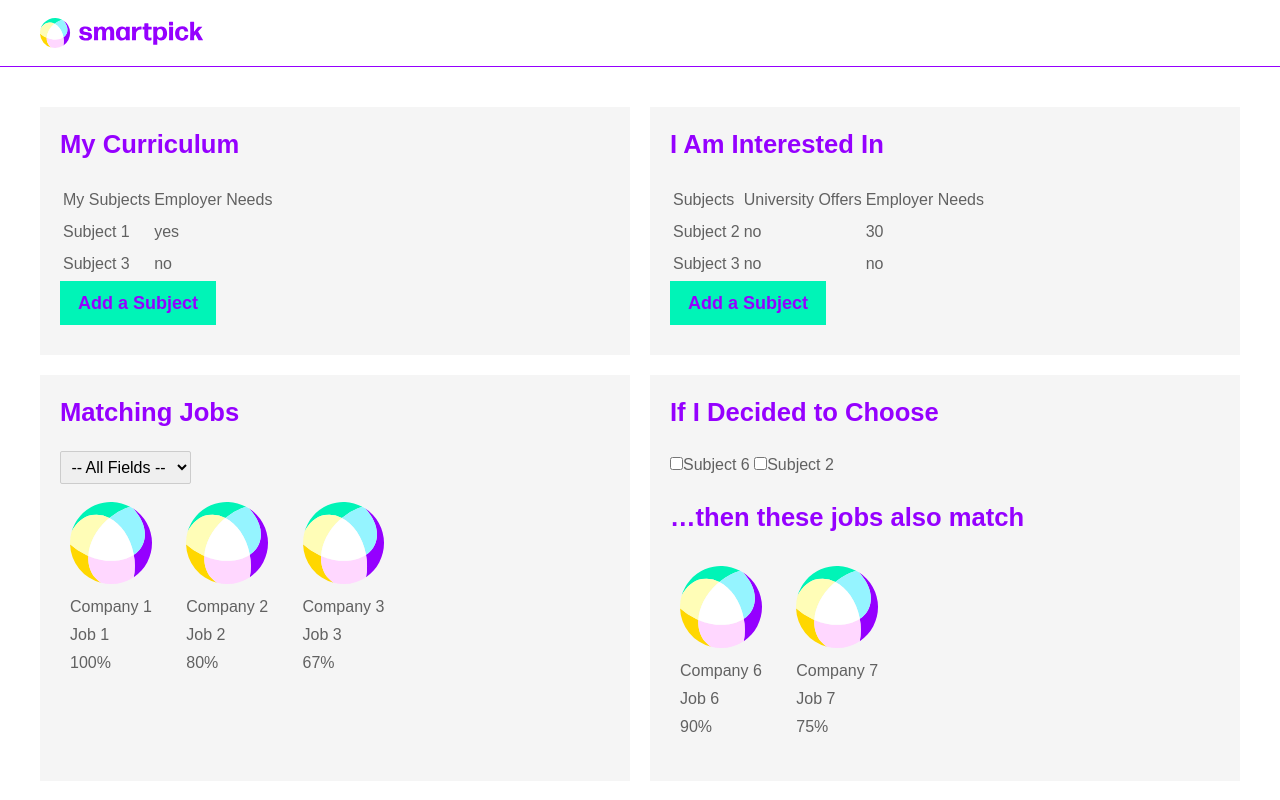
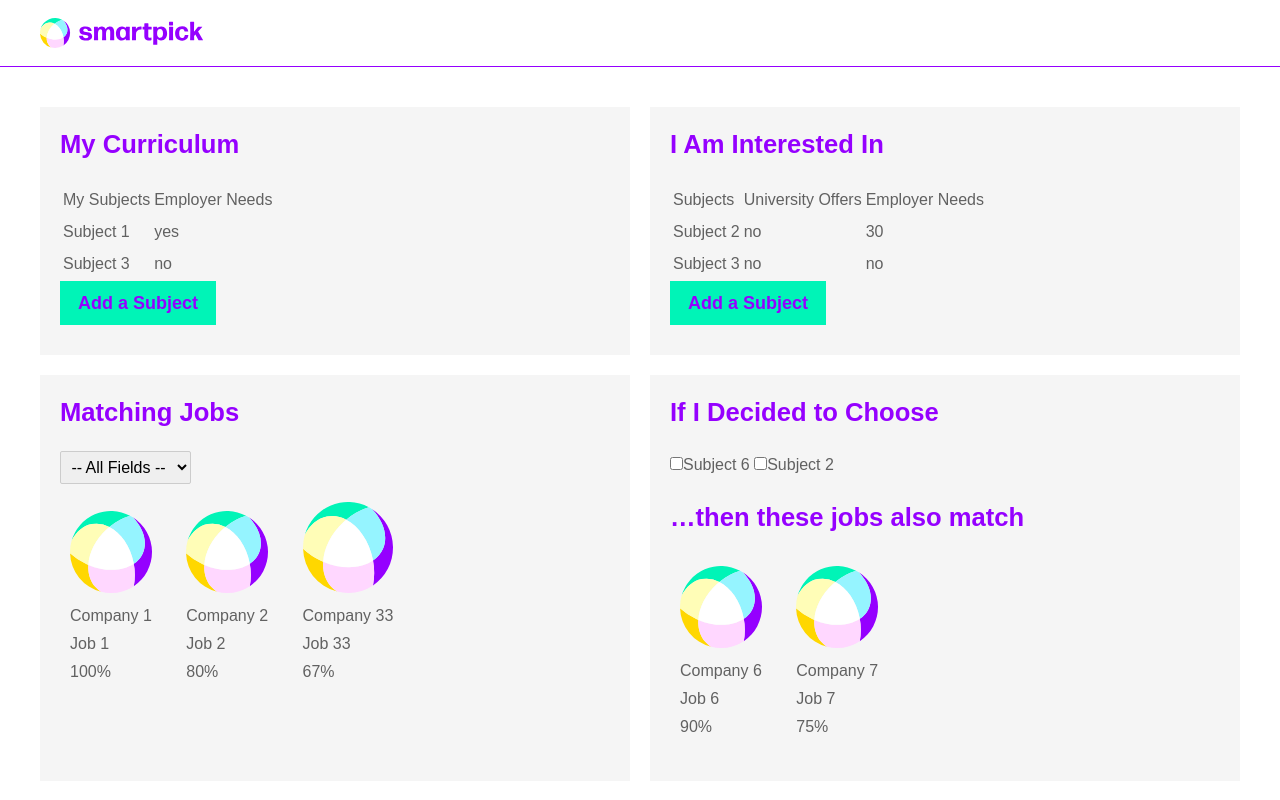
Before and after one commit to k6ps/eduemp-frontend, a Svelte app: page /student in a window 1280 px wide. Shown: the top 800 px of the page. Built offline with nearby package versions, Linux system fonts and the light colour scheme; a web font is replaced by a local one.

Commit message:
Created JobMatchItem component.

```diff
--- /dev/null
+++ b/src/components/JobMatchItem.svelte
@@ -0,0 +1,10 @@
+<script>
+	export let jobMatch;
+</script>
+
+<div class="employer-with-match">
+    <img src="/img/placeholder.svg" alt="{jobMatch.organizationName} Logo" />
+    <span>{jobMatch.organizationName}</span>
+    <span>{jobMatch.jobTitle}</span>
+    <span>{jobMatch.matchPercentage}%</span>
+</div>
--- a/src/routes/StudentIfIDecidedToChoose.svelte
+++ b/src/routes/StudentIfIDecidedToChoose.svelte
@@ -1,5 +1,19 @@
 <script>
-	import SectionTitle from '../components/SectionTitle.svelte';
+    import SectionTitle from '../components/SectionTitle.svelte';
+    import JobMatchItem from '../components/JobMatchItem.svelte';
+
+    const potentialMatchingJobs = [
+        {
+            organizationName: 'Company 6',
+            jobTitle: 'Job 6',
+            matchPercentage: 90
+        },
+        {
+            organizationName: 'Company 7',
+            jobTitle: 'Job 7',
+            matchPercentage: 75
+        }
+    ];
 </script>
 
 <SectionTitle sectionTitle="If I Decided to Choose"/>
@@ -9,19 +23,9 @@
 <SectionTitle sectionTitle="…then these jobs also match"/>
 <ul class="profiles">
     <li>
-        <div class="employer-with-match">
-            <img src="/img/placeholder.svg" alt="Company 6 Logo" />
-            <span>Company 6</span>
-            <span>Job 6</span>
-            <span>90%</span>
-        </div>
+        <JobMatchItem jobMatch={potentialMatchingJobs[0]}/>
     </li>
     <li>
-        <div class="employer-with-match">
-            <img src="/img/placeholder.svg" alt="Company 7 Logo" />
-            <span>Company 7</span>
-            <span>Job 7</span>
-            <span>75%</span>
-        </div>
+        <JobMatchItem jobMatch={potentialMatchingJobs[1]}/>
     </li>
 </ul>
--- a/src/routes/StudentMatchingEmployers.svelte
+++ b/src/routes/StudentMatchingEmployers.svelte
@@ -1,5 +1,38 @@
 <script>
-	import SectionTitle from '../components/SectionTitle.svelte';
+    import SectionTitle from '../components/SectionTitle.svelte';
+    import JobMatchItem from '../components/JobMatchItem.svelte';
+
+    const matchingJobs = [
+        {
+            organizationName: 'Company 1',
+            jobField: {
+                code: 'marketing',
+                label: 'Marketing',
+            },
+            jobTitle: 'Job 1',
+            matchPercentage: 100
+        },
+        {
+            organizationName: 'Company 2',
+            jobField: {
+                code: 'management',
+                label: 'Management',
+            },
+            jobTitle: 'Job 2',
+            matchPercentage: 80
+        },
+        {
+            organizationName: 'Company 33',
+            jobField: {
+                code: 'it',
+                label: 'IT',
+            },
+            jobTitle: 'Job 33',
+            matchPercentage: 67
+        }
+    ];
+
+    let filteredMatchingJobs = matchingJobs;
 </script>
 
 <SectionTitle sectionTitle="Matching Jobs"/>
@@ -11,27 +44,12 @@
 </select>
 <ul class="profiles">
     <li>
-        <div class="employer-with-match">
-            <img src="/img/placeholder.svg" alt="Company 1 Logo" />
-            <span>Company 1</span>
-            <span>Job 1</span>
-            <span>100%</span>
-        </div>
+        <JobMatchItem jobMatch={filteredMatchingJobs[0]}/>
     </li>
     <li>
-        <div class="employer-with-match">
-            <img src="/img/placeholder.svg" alt="Company 2 Logo" />
-            <span>Company 2</span>
-            <span>Job 2</span>
-            <span>80%</span>
-        </div>
+        <JobMatchItem jobMatch={filteredMatchingJobs[1]}/>
     </li>
     <li>
-        <div class="employer-with-match">
-            <img src="/img/placeholder.svg" alt="Company 3 Logo" />
-            <span>Company 3</span>
-            <span>Job 3</span>
-            <span>67%</span>
-        </div>
+        <JobMatchItem jobMatch={filteredMatchingJobs[2]}/>
     </li>
 </ul>
```
